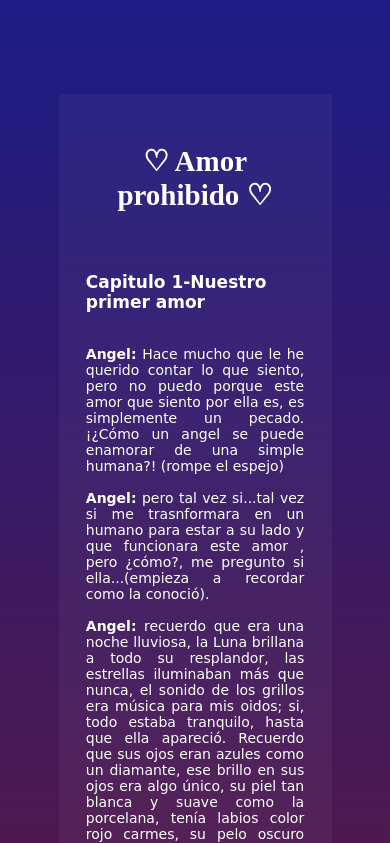
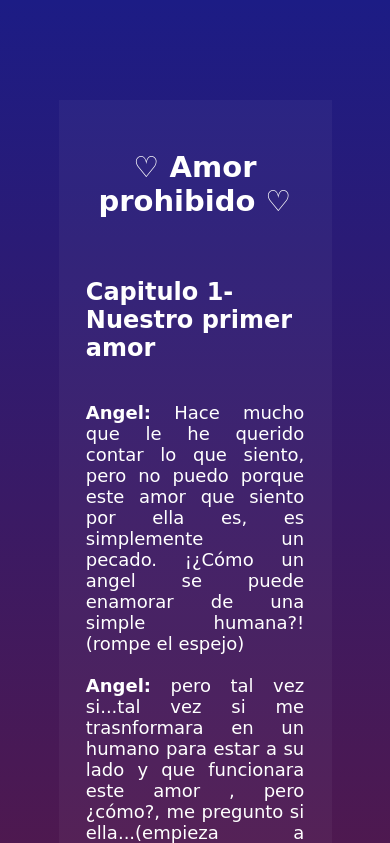
Before and after one commit to IronSilver/Montse, a plain HTML site: page index.html in a window 390 px wide. Shown: the top 843 px of the page. Drawn offline with Linux system fonts and the light colour scheme.

Commit message:
Update Amor_prohibido.css

```diff
--- a/Amor_prohibido.css
+++ b/Amor_prohibido.css
@@ -21,7 +21,7 @@ body {
 
 
 h1 {
-    font-family: century;
+    font-family: Cursive;
     margin-top: 0;
     text-align: center;
     margin-bottom: 0;
@@ -83,5 +83,12 @@ h2 {
         font-size: 29px;
     }
 
+    h2 {
+        font-size: 24px;
+    }
+
+    p {
+        font-size: 18px;
+    }
 
 }
```
